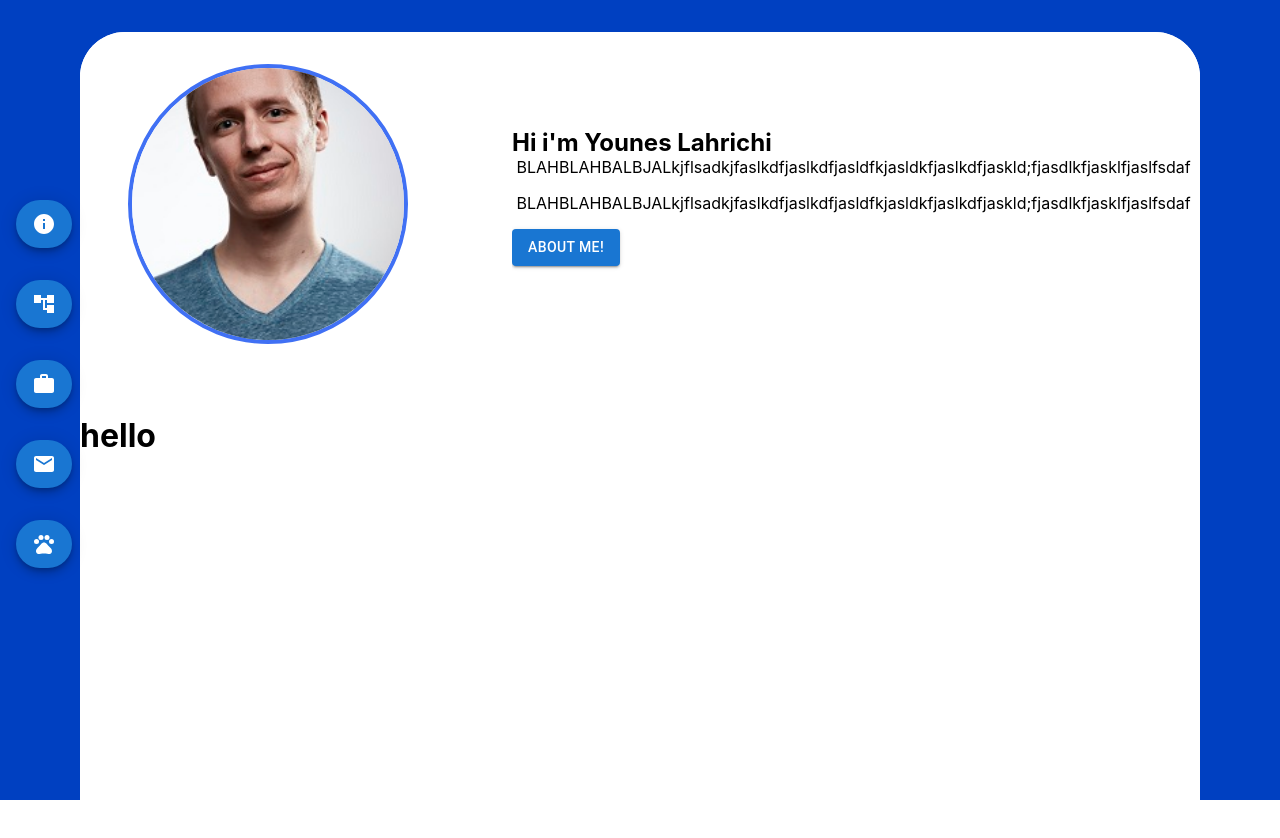
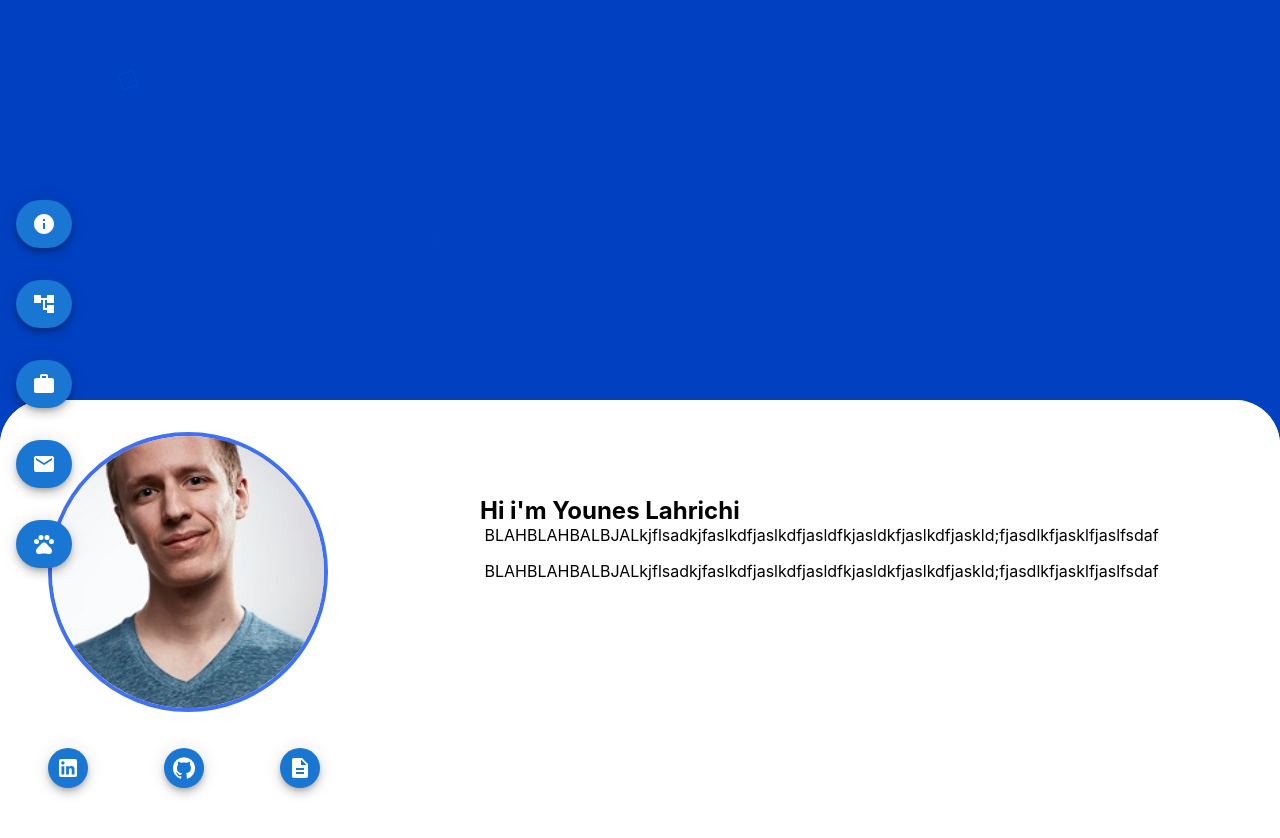
Before and after one commit to YounesLahrichi/Portfolio, a React (Create React App) app in the folder my-app/: page / in a window 1280 px wide. Shown: the top 838 px of the page. Built offline with nearby package versions, Linux system fonts and the light colour scheme.

Commit message:
reformatted code and added links to buttons

```diff
--- a/my-app/src/App.css
+++ b/my-app/src/App.css
@@ -1,4 +1,4 @@
-.NavBar{
+.NavBar {
   display: flex;
   flex-direction: row;
   justify-content: left;
@@ -9,9 +9,9 @@
   padding-left: 1rem;
 }
 
-.Card{
+.Card {
   margin: auto;
-  margin-top: 2rem;
+  margin-top: 25rem;
   margin-bottom: 2rem;
   height: 200rem;
   width: 50rem;
@@ -40,12 +40,12 @@
 
 @keyframes cube {
   from {
-      transform: scale(0) rotate(0deg) translate(-50%, -50%);
-      opacity: 1;
+    transform: scale(0) rotate(0deg) translate(-50%, -50%);
+    opacity: 1;
   }
   to {
-      transform: scale(20) rotate(960deg) translate(-50%, -50%);
-      opacity: 0;
+    transform: scale(20) rotate(960deg) translate(-50%, -50%);
+    opacity: 0;
   }
 }
 
@@ -57,7 +57,7 @@
   left: 0;
   margin: 0;
   padding: 0;
-  background: #0040C1;
+  background: #0040c1;
   z-index: -1;
   overflow: hidden;
 }
--- a/my-app/src/App.js
+++ b/my-app/src/App.js
@@ -1,23 +1,16 @@
-
-import './App.css';
-import NavBar from './components/NavBar';
-import StartPageInfoCard from './components/StartPageInfoCard';
+import "./App.css";
+import NavBar from "./components/NavBar";
+import StartPageInfoCard from "./components/StartPageInfoCard";
 
 function App() {
   return (
-
-    <div>
+    <div className="App">
       <div className="Card">
-        <StartPageInfoCard/>
+        <StartPageInfoCard />
       </div>
 
-      <div>
-        <h1>HELLO</h1>
-      </div>
-
-
-      <div className = "NavBar">
-        <NavBar/>
+      <div className="NavBar">
+        <NavBar />
       </div>
 
       <ul class="background">
--- a/my-app/src/components/NavBar.jsx
+++ b/my-app/src/components/NavBar.jsx
@@ -1,17 +1,32 @@
-import Fab from '@mui/material/Fab';
-import InfoIcon from '@mui/icons-material/Info';
-import AccountTreeIcon from '@mui/icons-material/AccountTree';
-import PetsIcon from '@mui/icons-material/Pets';
-import EmailIcon from '@mui/icons-material/Email';
-import WorkIcon from '@mui/icons-material/Work';
-import './components.css';
-import { useState } from 'react';
-import { makeStyles } from '@material-ui/core/styles';
-
+import Fab from "@mui/material/Fab";
+import InfoIcon from "@mui/icons-material/Info";
+import AccountTreeIcon from "@mui/icons-material/AccountTree";
+import PetsIcon from "@mui/icons-material/Pets";
+import EmailIcon from "@mui/icons-material/Email";
+import WorkIcon from "@mui/icons-material/Work";
+import "./components.css";
+import { useState } from "react";
+import { makeStyles } from "@material-ui/core/styles";
 
 const classes = makeStyles();
 
-function NavBar(){
+function NavBar() {
+  const AboutMe = document.getElementById("StartInfo");
+  const doClickAboutMe = () => AboutMe.scrollIntoView({ behavior: "smooth" });
+
+  const Projects = document.getElementById("Projects");
+  const doClickProjects = () => Projects.scrollIntoView({ behavior: "smooth" });
+
+  const Experience = document.getElementById("Experience");
+  const doClickExperience = () =>
+    Experience.scrollIntoView({ behavior: "smooth" });
+
+  const ContactMe = document.getElementById("ContactMe");
+  const doClickContactMe = () =>
+    ContactMe.scrollIntoView({ behavior: "smooth" });
+
+  const CuteCats = document.getElementById("CuteCats");
+  const doClickCuteCats = () => CuteCats.scrollIntoView({ behavior: "smooth" });
 
   const [hover, setHover] = useState(false);
   const [hover1, setHover1] = useState(false);
@@ -19,67 +34,93 @@ function NavBar(){
   const [hover3, setHover3] = useState(false);
   const [hover4, setHover4] = useState(false);
 
-    return(
-
+  return (
     <div>
-            <div className = "SpaceNavButtons">
-            <Fab color="primary"
+      <div className="SpaceNavButtons">
+        <Fab
+          color="primary"
           aria-label="aboutMe"
-            onMouseOver={()=>setHover(true)}
-            onMouseOut={()=>setHover(false)}
+          onMouseOver={() => setHover(true)}
+          onMouseOut={() => setHover(false)}
           className={classes.iconHover}
-            variant ="extended"
+          variant="extended"
           onClick={() => {
-                console.log("i was clicked")}}>
-                {hover?("About Me"):(<InfoIcon />)}
+            doClickAboutMe();
+            console.log("i was clicked");
+          }}
+        >
+          {hover ? "About Me" : <InfoIcon />}
         </Fab>
       </div>
 
-            <div className = "SpaceNavButtons">
-            <Fab color="primary" aria-label="projects"
-            onMouseOver={()=>setHover1(true)}
-            onMouseOut={()=>setHover1(false)}
+      <div className="SpaceNavButtons">
+        <Fab
+          color="primary"
+          aria-label="projects"
+          onMouseOver={() => setHover1(true)}
+          onMouseOut={() => setHover1(false)}
           className={classes.iconHover}
           variant="extended"
-            onClick={() => {console.log("i was clicked")}}>
-                {hover1?("Projects"):(<AccountTreeIcon />)}
+          onClick={() => {
+            doClickProjects();
+            console.log("i was clicked");
+          }}
+        >
+          {hover1 ? "Projects" : <AccountTreeIcon />}
         </Fab>
       </div>
 
-            <div className = "SpaceNavButtons">
-            <Fab color="primary" aria-label="experience"
-            onMouseOver={()=>setHover2(true)}
-            onMouseOut={()=>setHover2(false)}
+      <div className="SpaceNavButtons">
+        <Fab
+          color="primary"
+          aria-label="experience"
+          onMouseOver={() => setHover2(true)}
+          onMouseOut={() => setHover2(false)}
           className={classes.iconHover}
           variant="extended"
-            onClick={() => {console.log("i was clicked")}}>
-                {hover2?("Experience"):(<WorkIcon />)}
+          onClick={() => {
+            doClickExperience();
+            console.log("i was clicked");
+          }}
+        >
+          {hover2 ? "Experience" : <WorkIcon />}
         </Fab>
       </div>
 
-            <div className = "SpaceNavButtons">
-            <Fab color="primary" aria-label="contactMe"
-            onMouseOver={()=>setHover3(true)}
-            onMouseOut={()=>setHover3(false)}
+      <div className="SpaceNavButtons">
+        <Fab
+          color="primary"
+          aria-label="contactMe"
+          onMouseOver={() => setHover3(true)}
+          onMouseOut={() => setHover3(false)}
           className={classes.iconHover}
           variant="extended"
-            onClick={() => {console.log("i was clicked")}}>
-                {hover3?("Contact Me"):(<EmailIcon />)}
+          onClick={() => {
+            doClickContactMe();
+            console.log("i was clicked");
+          }}
+        >
+          {hover3 ? "Contact Me" : <EmailIcon />}
         </Fab>
       </div>
 
-            <div className = "SpaceNavButtons">
-            <Fab color="primary" aria-label="cuteCats"
-            onMouseOver={()=>setHover4(true)}
-            onMouseOut={()=>setHover4(false)}
+      <div className="SpaceNavButtons">
+        <Fab
+          color="primary"
+          aria-label="cuteCats"
+          onMouseOver={() => setHover4(true)}
+          onMouseOut={() => setHover4(false)}
           className={classes.iconHover}
           variant="extended"
-            onClick={() => {console.log("i was clicked")}}>
-                {hover4?("Cute Cats"):(<PetsIcon />)}
+          onClick={() => {
+            doClickCuteCats();
+            console.log("i was clicked");
+          }}
+        >
+          {hover4 ? "Cute Cats" : <PetsIcon />}
         </Fab>
       </div>
     </div>
-
   );
 }
 
--- a/my-app/src/components/StartPageInfoCard.jsx
+++ b/my-app/src/components/StartPageInfoCard.jsx
@@ -1,36 +1,87 @@
+import selfie from "./whiteGUY.jpg";
+import resume from "./Resume_Lahrichi_Younes.pdf";
+import Fab from "@mui/material/Fab";
+import LinkedInIcon from "@mui/icons-material/LinkedIn";
+import GitHubIcon from "@mui/icons-material/GitHub";
+import DescriptionIcon from "@mui/icons-material/Description";
+import Tooltip from "@mui/material/Tooltip";
 
-import selfie from './whiteGUY.jpg';
-import Button from '@mui/material/Button';
+function StartPageInfoCard() {
+  return (
+    <div className="Card">
+      <div id="StartInfo" className="StartInfo">
+        <div className="ImageContent">
+          <span className="Overlay"></span>
+          <div className="CardImage">
+            <img src={selfie} alt="" class="CardImg"></img>
+            <div className="ButtonLinks">
+              <a
+                href="https://www.linkedin.com/in/younes-lahrichi-0894721a1/"
+                target="_blank"
+                rel="noreferrer"
+              >
+                <Tooltip title="LinkedIn Profile">
+                  <Fab size="small" color="primary" aria-label="LinkedIn">
+                    <LinkedInIcon />
+                  </Fab>
+                </Tooltip>
+              </a>
+              <a
+                href="https://github.com/YounesLahrichi"
+                target="_blank"
+                rel="noreferrer"
+              >
+                <Tooltip title="GitHub Profile">
+                  <Fab
+                    size="small"
+                    color="primary"
+                    aria-label="GitHub"
+                    onClick={() => {
+                      console.log("i was clicked");
+                    }}
+                  >
+                    <GitHubIcon />
+                  </Fab>
+                </Tooltip>
+              </a>
+              <Tooltip title="Resume Download">
+                <Fab
+                  size="small"
+                  color="primary"
+                  aria-label="Resume"
+                  onClick={() => {
+                    window.open(resume);
+                    console.log("i was clicked");
+                  }}
+                >
+                  <DescriptionIcon />
+                </Fab>
+              </Tooltip>
+            </div>
+          </div>
+        </div>
+        <div className="CardContent">
+          <h2 className="Name">Hi i'm Younes Lahrichi</h2>
+          <p className="Description">
+            {" "}
+            BLAHBLAHBALBJALkjflsadkjfaslkdfjaslkdfjasldfkjasldkfjaslkdfjaskld;fjasdlkfjasklfjaslfsdaf
+          </p>
+          <p className="Description">
+            {" "}
+            BLAHBLAHBALBJALkjflsadkjfaslkdfjaslkdfjasldfkjasldkfjaslkdfjaskld;fjasdlkfjasklfjaslfsdaf
+          </p>
+        </div>
+      </div>
 
+      <div id="Projects" className="Projects"></div>
 
+      <div id="Experience" className="Experience"></div>
 
-function StartPageInfoCard(){
+      <div id="ContactMe" className="ContactMe"></div>
 
-    return(
-        <div className="Card">
-            <div className = "StartInfo">
-            <div className="ImageContent">
-                <span className="Overlay"></span>
-                <div className = "CardImage">
-
-                    <img src = {selfie} alt = "" class = "CardImg"></img>
-                </div>
-            </div>
-            <div className = "CardContent">
-                    <h2 className = "Name">Hi i'm Younes Lahrichi</h2>
-                    <p className = "Description"> BLAHBLAHBALBJALkjflsadkjfaslkdfjaslkdfjasldfkjasldkfjaslkdfjaskld;fjasdlkfjasklfjaslfsdaf</p>
-                    <p className = "Description"> BLAHBLAHBALBJALkjflsadkjfaslkdfjaslkdfjasldfkjasldkfjaslkdfjaskld;fjasdlkfjasklfjaslfsdaf</p>
-                    <Button
-                    variant="contained"
-                    className = "LearnButton"
-                    onClick={() => {console.log("i was clicked")}}>About Me!</Button>
-                </div>
-            </div>
-            <div><h1>hello</h1></div>
-        </div>
-
-
-    );
+      <div id="CuteCats" className="CuteCats"></div>
+    </div>
+  );
 }
 
 export default StartPageInfoCard;
--- a/my-app/src/components/components.css
+++ b/my-app/src/components/components.css
@@ -1,44 +1,75 @@
-.SpaceNavButtons{
+.SpaceNavButtons {
   height: 80px;
   width: 130px;
   display: flex;
   justify-content: left;
 }
 
-.StartInfo{
+.ButtonLinks {
+  margin-top: 2rem;
+  display: flex;
+  justify-content: space-between;
+}
+
+.ButtonPadding {
+  padding: 5px;
+}
+
+.StartInfo {
   height: 10%;
   width: 100%;
 }
-.CardImage{
+
+.Projects {
+  height: 22.5%;
+  width: 100%;
+}
+
+.Experience {
+  height: 30%;
+  width: 100%;
+}
+
+.ContactMe {
+  height: 30%;
+  width: 100%;
+}
+
+.CuteCats {
+  height: 30%;
+  width: 100%;
+}
+
+.CardImage {
   position: relative;
   height: 17rem;
   width: 17rem;
   padding-left: 1rem;
 }
 
-.CardImage .CardImg{
+.CardImage .CardImg {
   height: 100%;
   width: 100%;
   object-fit: cover;
   border-radius: 50%;
-    border: 4px solid #4070F4;
+  border: 4px solid #4070f4;
 }
 
-.Card{
+.Card {
   border-radius: 45px;
   background-color: #fff;
-    width: 70rem;
+  width: 80rem;
   display: block;
   justify-content: center;
 }
 
-.ImageContent{
+.ImageContent {
   width: 30%;
   float: left;
   padding: 2rem;
 }
 
-.CardContent{
+.CardContent {
   width: 70%;
   height: 90%;
   float: left;
@@ -50,11 +81,11 @@
   margin-left: 2rem;
 }
 
-.Name{
+.Name {
   margin: 0;
 }
 
-.Description{
+.Description {
   margin-top: 0;
   margin-bottom: 1rem;
 }
```
Also changed, not shown: 1 other file (tests, documents, lock files or other folders). Lines whose indentation alone changed are shown as unchanged.
